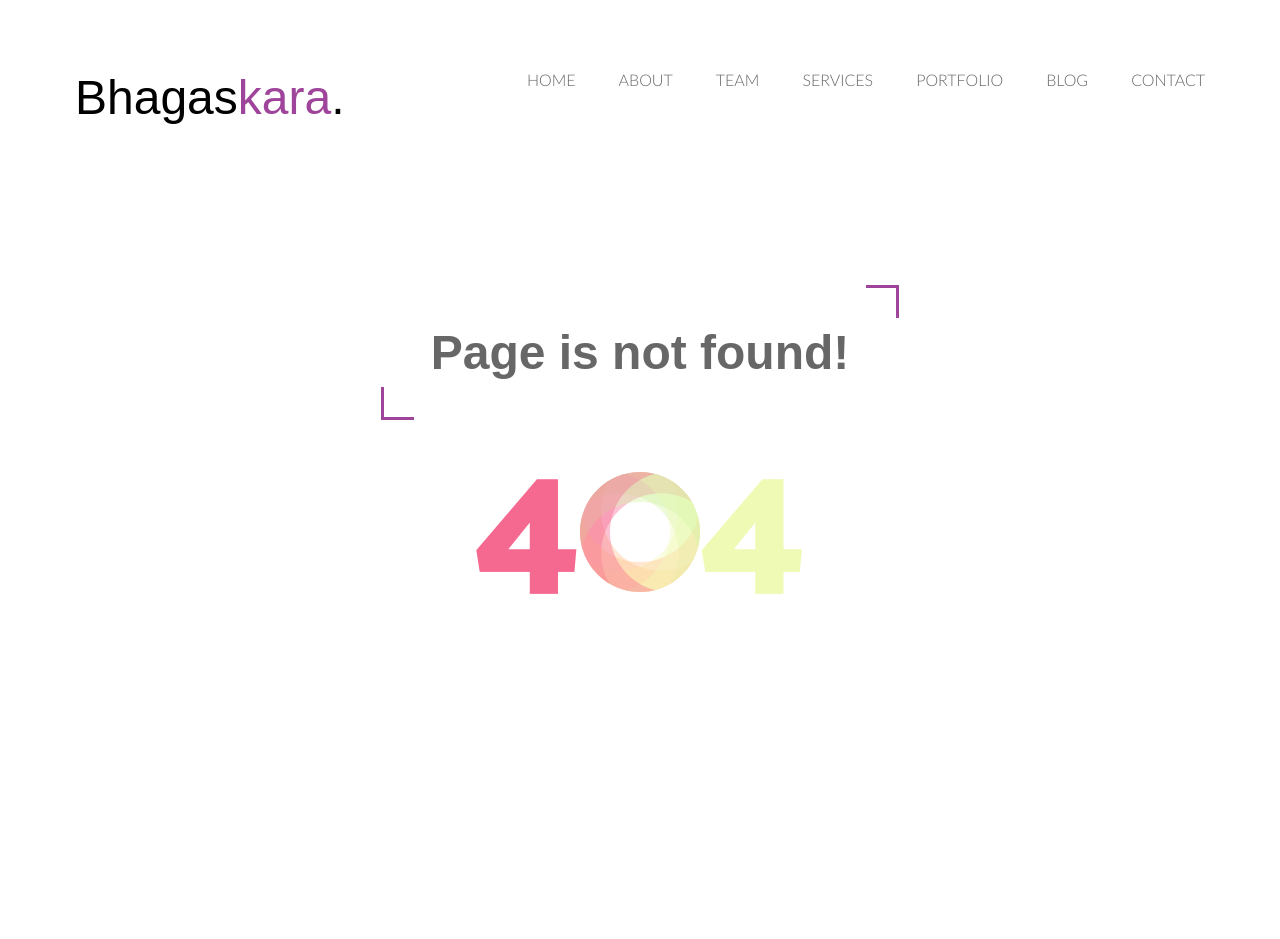
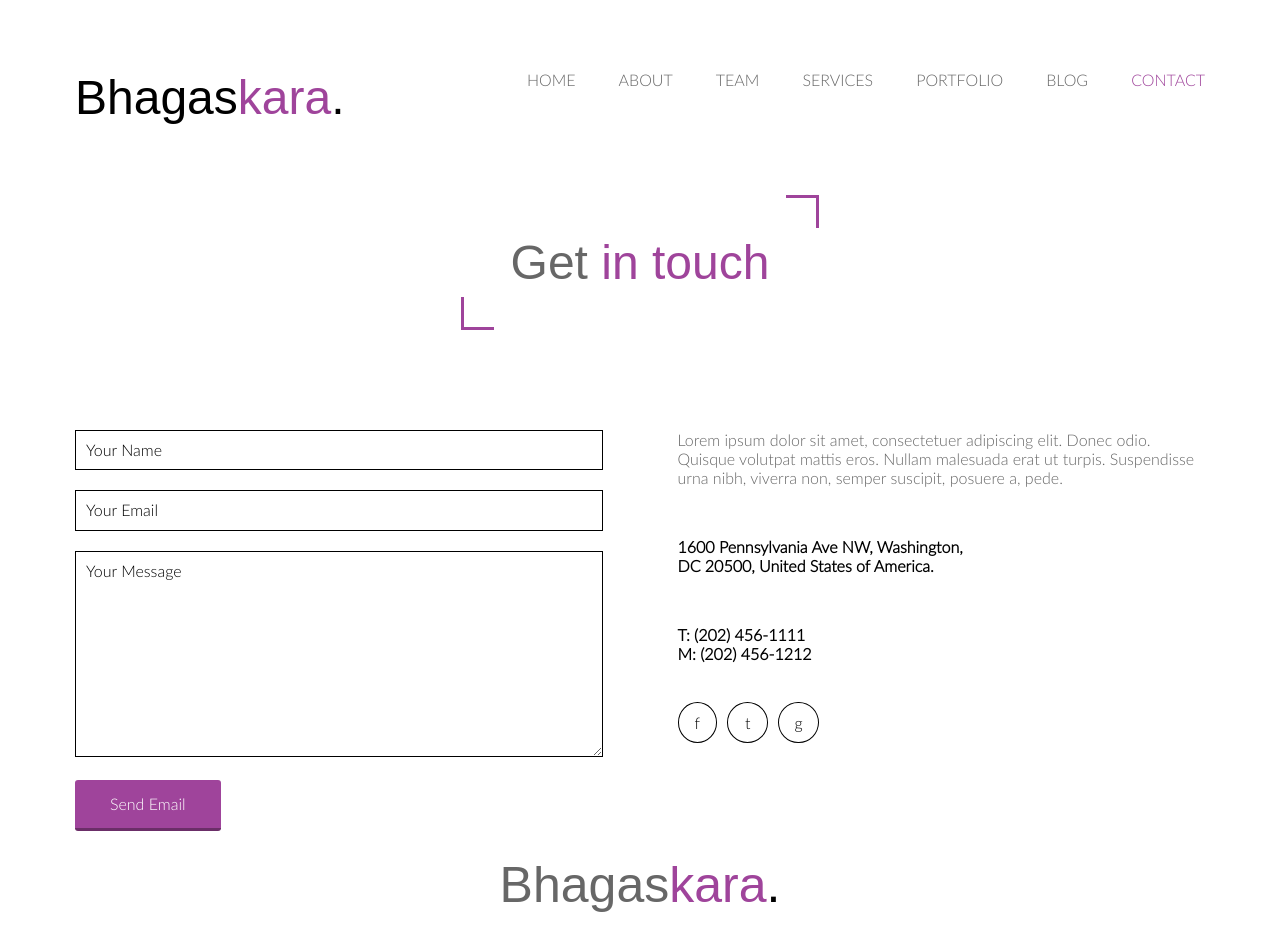
Before and after one commit to TanuhaUA/Mate-hackathon, a React (Create React App) app: page /contact in a window 1280 px wide. Before the commit this address led to /404. Before the commit the page ends 800 px from the top, so only its background shows below. Built offline with nearby package versions, Linux system fonts and the light colour scheme.

Commit message:
make section Contact

```diff
--- a/package.json
+++ b/package.json
@@ -7,6 +7,7 @@
     "normalize.css": "^8.0.1",
     "react": "^16.8.3",
     "react-dom": "^16.8.3",
+    "react-router": "^4.3.1",
     "react-router-dom": "^4.3.1",
     "react-scripts": "2.1.5"
   },
--- a/src/Components/ContactPage/index.js
+++ b/src/Components/ContactPage/index.js
@@ -1,5 +1,7 @@
 import React, { Component } from 'react';
 import App from './style.scss';
+import Logo from '../Logo';
+import Title from '../Title';
 
 class ContactPage extends React.Component {
   constructor (props) {
@@ -41,6 +43,11 @@ class ContactPage extends React.Component {
     return (
       <div className="contact">
         <div className="wrapper">
+          <Title
+            title={'Get'}
+            titlePurple={'in touch'}
+          />
+          <div className="contact-block">
             <div className="contact-form">
               <form method="POST" action="#">
                 <div className="contact-form__name">
@@ -79,6 +86,8 @@ class ContactPage extends React.Component {
               </div>
             </div>
           </div>
+        <Logo color='#676767' fontSize='50px'/>
+        </div>
       </div>
     );
   }
--- a/src/Components/ContactPage/style.scss
+++ b/src/Components/ContactPage/style.scss
@@ -1,16 +1,33 @@
-@import '../../Styles/main.scss';
+@import '../../Styles/var';
 .wrapper {
   width: 1130px;
   max-width: 100%;
   margin: 0 auto;
   box-sizing: border-box;
-  display: flex;
-  justify-content: center;
+  font: $primary-font;
+  text-align: center;
 }
+
 .contact {
+  .logo {
+    justify-content: center;
+    display: flex;
+    float: none;
+    margin: 25px 0;
+  }
+
+  &-block {
+    display: flex;
+    justify-content: center;
+    margin-top: 100px;
+  }
+
+
   &-form {
+    text-align: left;
     margin-right: 75px;
     width: 50%;
+
     &__name,
     &__email,
     &__message {
@@ -20,7 +37,6 @@
     &__error {
       color: red;
       margin-top: 5px;
-
     }
 
     &__control {
@@ -36,7 +52,7 @@
       }
 
       &:focus {
-        border-color: $secondary-second;
+        border-color: $secondary-color;
         &::placeholder {
           color: transparent;
         }
@@ -50,7 +66,7 @@
       }
 
       &:focus {
-        border-color: $secondary-second;
+        border-color: $secondary-color;
         &::placeholder {
           color: transparent;
         }
@@ -58,27 +74,29 @@
     }
 
     &__btn {
-      background-color: $secondary-second;
+      background-color: $secondary-color;
       border: none;
       color: #fff;
       padding: 15px 35px;
       border-radius: 3px;
-      border-bottom: 2px solid #6b2e68;
+      border-bottom: 3px solid $secondary-darker-color;
       cursor: pointer;
       transition: 1s;
       outline:none;
 
       &:hover {
-        background-color: #6b2e68;
+        background-color: $secondary-darker-color;
       }
     }
   }
+
   &-info {
+    text-align: left;
     width: 50%;
+
     &__text {
       color: $primary-color;
       margin-bottom: 50px;
-      text-align: justify;
     }
 
     &__details {
@@ -91,7 +109,7 @@
       padding: 10px 16px;
       border: 0.5px solid #000;
       border-radius: 50%;
-      transition: 1s;
+      transition: .5s;
       margin-right: 10px;
 
       &:nth-child(2) {
@@ -104,8 +122,9 @@
       }
 
       &:hover {
-        color:  $secondary-second;
-        border-color:  $secondary-second;
+        background-color:  $secondary-color;
+        border-color:  $secondary-color;
+        color: #fff;
       }
     }
   }
--- a/src/Components/Routing/index.js
+++ b/src/Components/Routing/index.js
@@ -4,6 +4,7 @@ import Redirect from 'react-router-dom/es/Redirect';
 import OurSkills from '../OurSkills';
 import AboutUs from '../AboutUs';
 import Page404 from '../Page404';
+import ContactPage from '../ContactPage';
 
 class Routing extends React.Component {
   render() {
@@ -16,7 +17,7 @@ class Routing extends React.Component {
           <Route path="/services" component={OurSkills}/>
           {/*<Route path="/portfolio" component={PortfolioPage}/>*/}
           {/*<Route path="/blog" component={BlogPage}/>*/}
-          {/*<Route path="/contact" component={ContactPage}/>*/}
+          <Route path="/contact" component={ContactPage}/>
           <Route path="/404" component={Page404}/>
           <Redirect to="/404"/>
         </Switch>
```
Also changed, not shown: 1 other file (tests, documents, lock files or other folders). Lines whose indentation alone changed are shown as unchanged.
